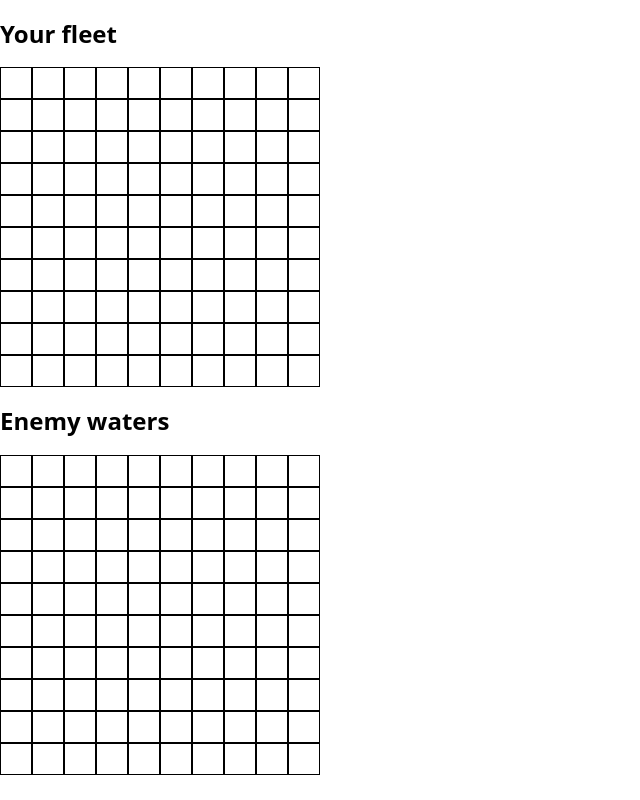
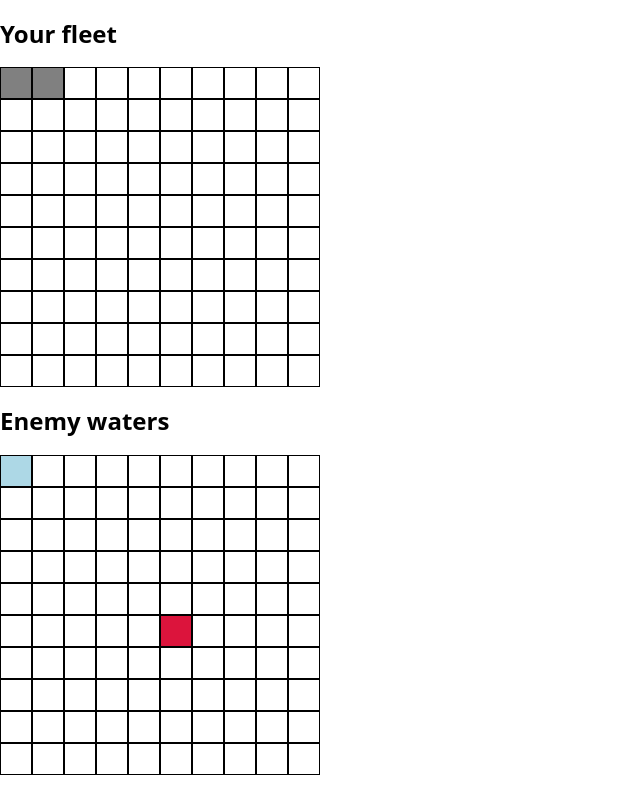
Before and after one commit to julioldv/battleship-js, a website built with webpack: page src/template.html in a window 1280 px wide. Shown: the whole page, without its empty margins (0-640 px from the left). Built offline with nearby package versions, Linux system fonts and the light colour scheme.

Commit message:
feat: render ship and missed attacks

```diff
--- a/src/index.js
+++ b/src/index.js
@@ -1,10 +1,16 @@
 import "modern-normalize";
 import "./styles.css";
 
+import { createGame } from "./modules/game.js";
 import { renderBoard } from "./modules/dom.js";
+
+const game = createGame();
+game.humanAttack([5, 5]); // Hits the computer ship
+game.humanAttack([0, 0]); // Misses
 
 const humanBoardElement = document.querySelector("#human-board");
 const computerBoardElement = document.querySelector("#computer-board");
 
-renderBoard(humanBoardElement);
-renderBoard(computerBoardElement);
+renderBoard(game.humanPlayer.gameboard, humanBoardElement, true);
+
+renderBoard(game.computerPlayer.gameboard, computerBoardElement, false);
--- a/src/modules/dom.js
+++ b/src/modules/dom.js
@@ -1,12 +1,25 @@
-const renderBoard = function (container) {
+const renderBoard = function (gameboard, container, showShips) {
   container.replaceChildren();
+
   for (let row = 0; row < 10; row++) {
     for (let column = 0; column < 10; column++) {
       const button = document.createElement("button");
+
       button.type = "button";
       button.classList.add("cell");
       button.dataset.row = row;
       button.dataset.column = column;
+
+      const ship = gameboard.getCell([row, column]);
+      const attacked = gameboard.wasAttacked([row, column]);
+
+      if (attacked && ship !== null) {
+        button.classList.add("hit");
+      } else if (attacked) {
+        button.classList.add("miss");
+      } else if (ship !== null && showShips) {
+        button.classList.add("ship");
+      }
 
       container.append(button);
     }
--- a/src/styles.css
+++ b/src/styles.css
@@ -9,3 +9,15 @@
   background: white;
   cursor: pointer;
 }
+
+.ship {
+  background: gray;
+}
+
+.hit {
+  background: crimson;
+}
+
+.miss {
+  background: lightblue;
+}
```
